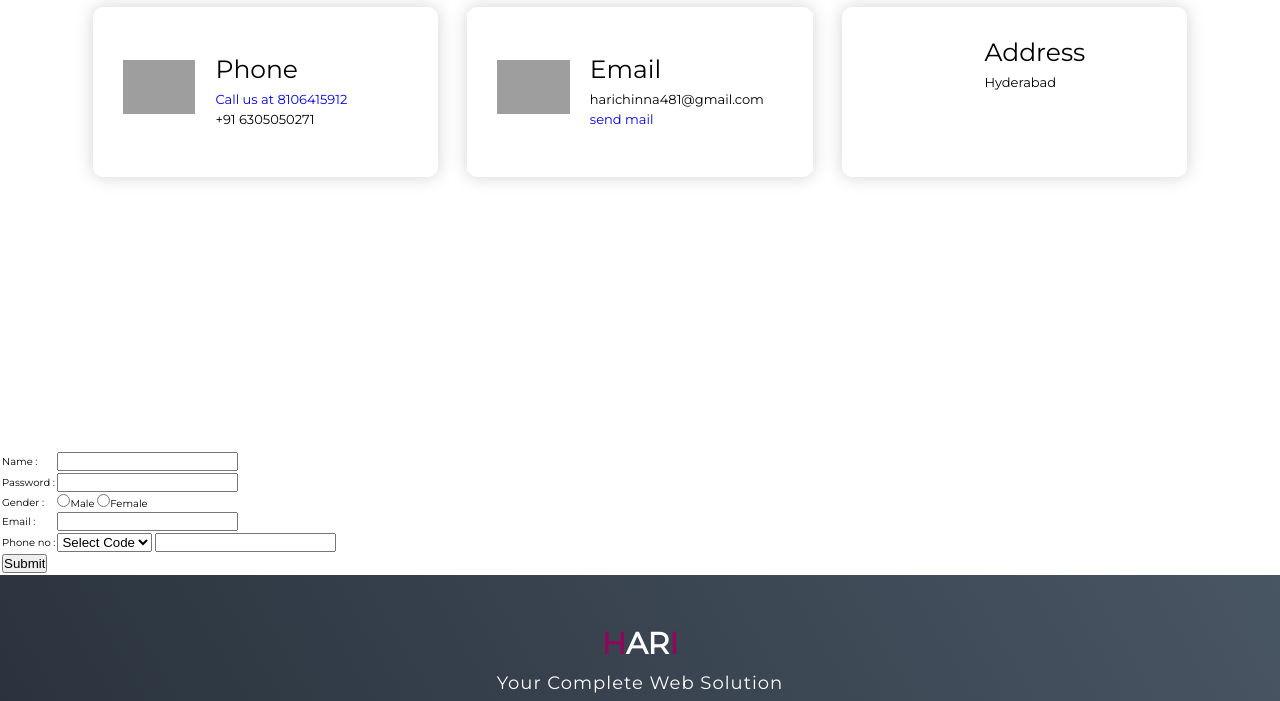
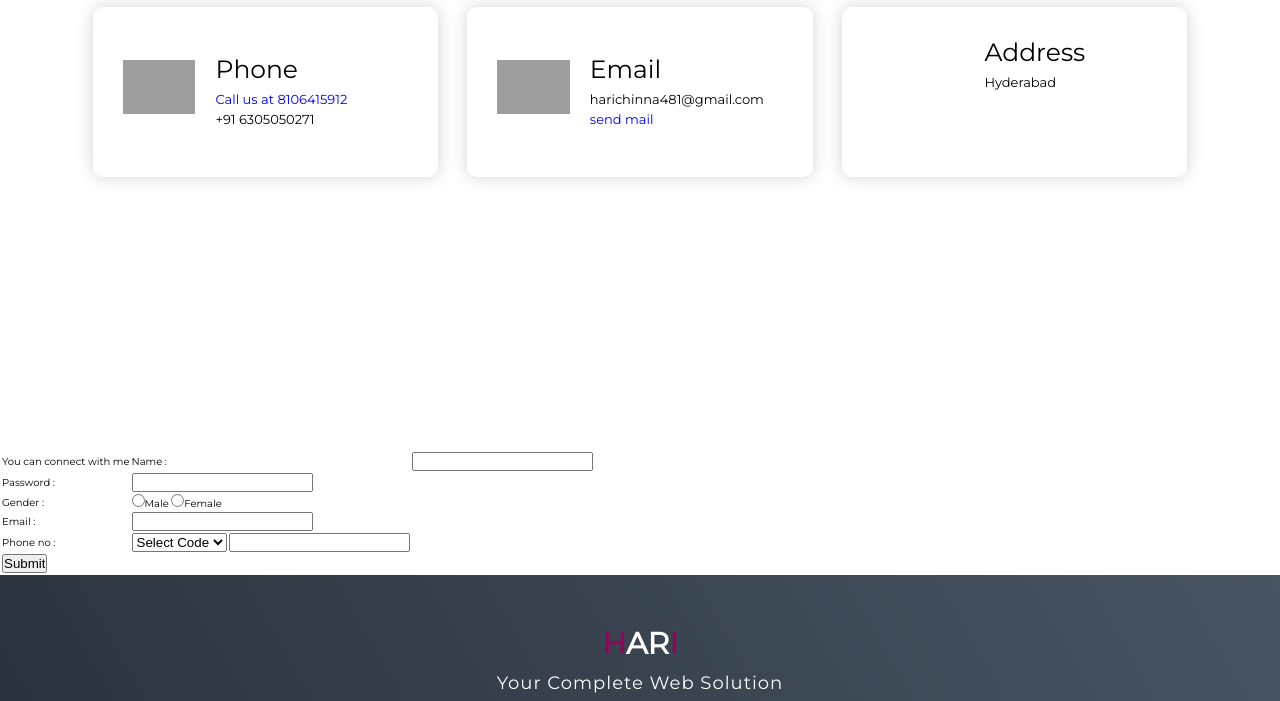
Before and after one commit to Super-saint99/po, a plain HTML site: page index.html in a window 1280 px wide. Shown: the part 4642-5343 px from the top of the page. Drawn offline with Linux system fonts and the light colour scheme; grey boxes are pictures that could not be loaded.

Commit message:
Update index.html

```diff
--- a/index.html
+++ b/index.html
@@ -178,6 +178,7 @@ Abhyuday encompasses a large spectrum of activities throughout the year that aim
   <form action="insert.php" method="POST">
     <table>
      <tr>
+       <td>You can connect with me</td>
       <td>Name :</td>
       <td><input type="text" name="username" required></td>
      </tr>
```
